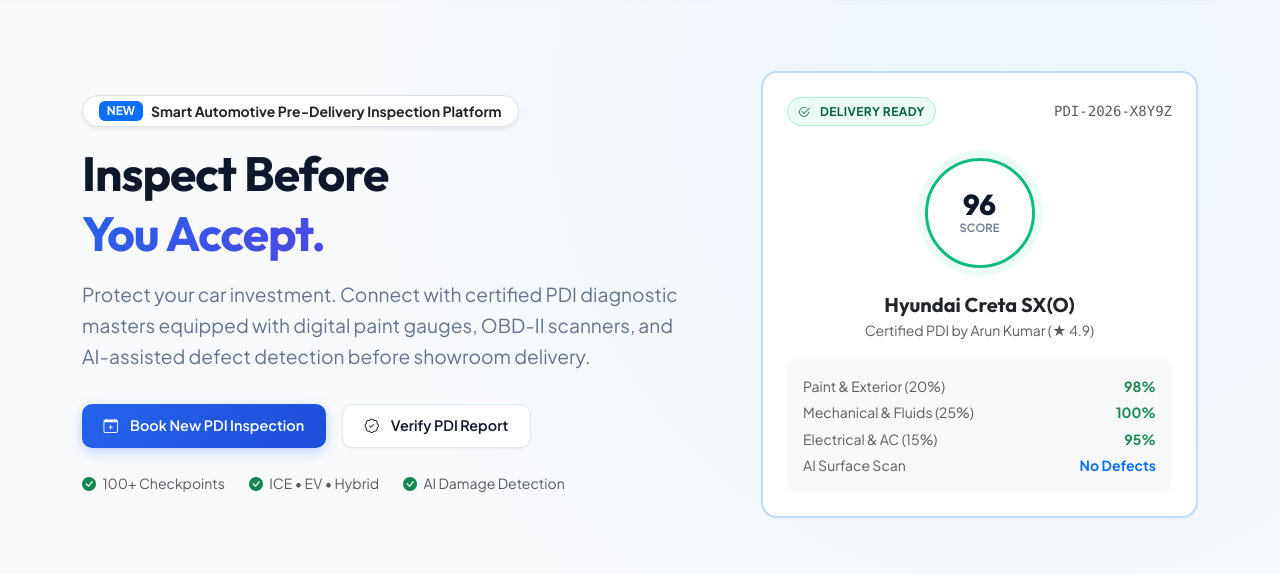
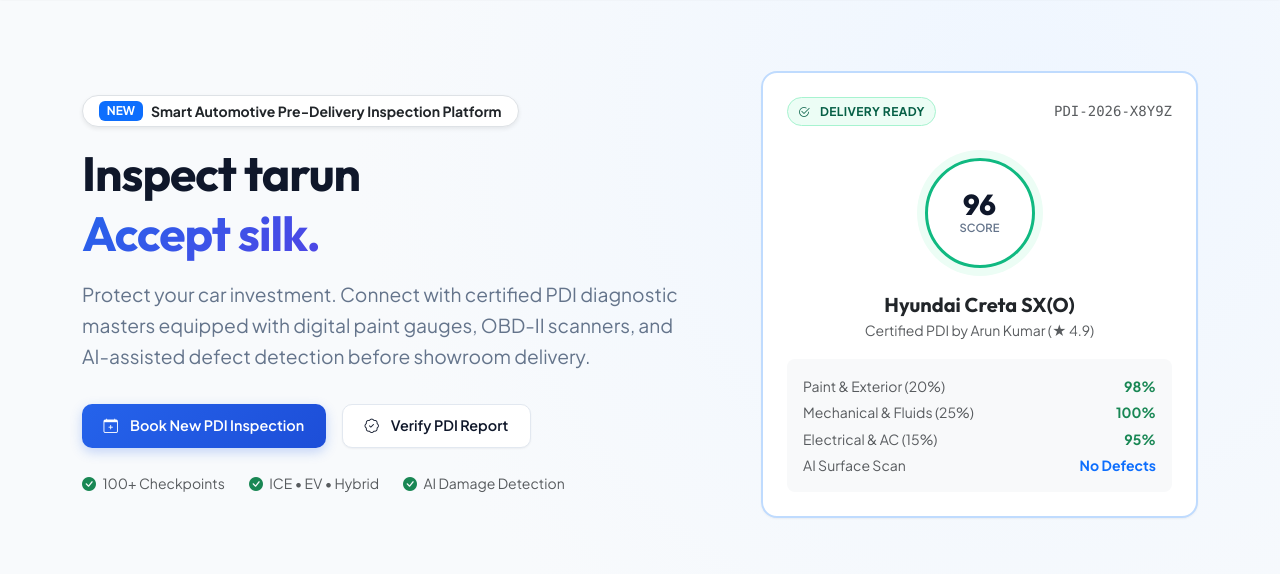
Before and after one commit to tarunhandsomeboy/autopdi, a Flask app: page / in a window 1280 px wide. Shown: the part 95-669 px from the top of the page. Run offline with Flask 3, Linux system fonts and the light colour scheme.

Commit message:
demo update

```diff
--- a/templates/index.html
+++ b/templates/index.html
@@ -13,7 +13,7 @@
                     <small class="fw-bold text-dark">Smart Automotive Pre-Delivery Inspection Platform</small>
                 </div>
                 <h1 class="hero-title">
-                    Inspect Before <br><span>You Accept.</span>
+                    Inspect tarun <br><span>Accept silk.</span>
                 </h1>
                 <p class="hero-lead">
                     Protect your car investment. Connect with certified PDI diagnostic masters equipped with digital paint gauges, OBD-II scanners, and AI-assisted defect detection before showroom delivery.
```
